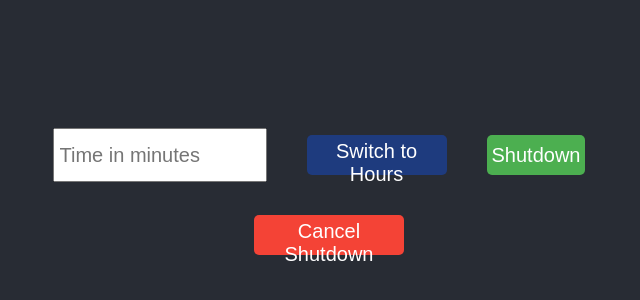
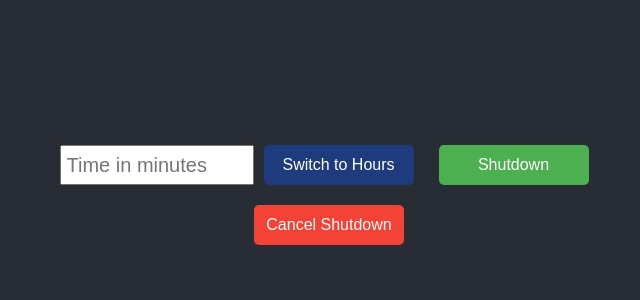
Before and after one commit to sohaviaestenome/shutdown-react, a React (Create React App) app: page / in a window 1280 px wide. Shown: the part 182-482 px from the top of the page, without its empty margins (311-951 px from the left). Built offline with nearby package versions, Linux system fonts and the light colour scheme.

Commit message:
changed appearance

```diff
--- a/src/Components/TimeInputForm.css
+++ b/src/Components/TimeInputForm.css
@@ -21,10 +21,9 @@
 }
 
 input[type="number"] {
-  width: 200px;
-  height: 40px;
+  width: 180px;
+  height: 26px;
   font-size: 20px;
-  margin-right: 20px;
   padding: 5px;
 }
 
@@ -34,15 +33,15 @@ button {
   font-size: 20px;
   background-color: #4CAF50;
   color: white;
-  margin: 20px;
+  margin: 10px;
   padding: 5px;
   border: none;
   border-radius: 5px;
   cursor: pointer;
+  font-size: 16px;
 }
 
 .time-input-form .toggle-button {
-  width: 140px;
   background-color: #1e3b7e;
 }
 
@@ -52,8 +51,7 @@ button {
 }
 
 .shutdown-button {
-  width: auto;
-  margin-left: 20px;
+  margin-left: 15px;
 }
 
 .message {
```
